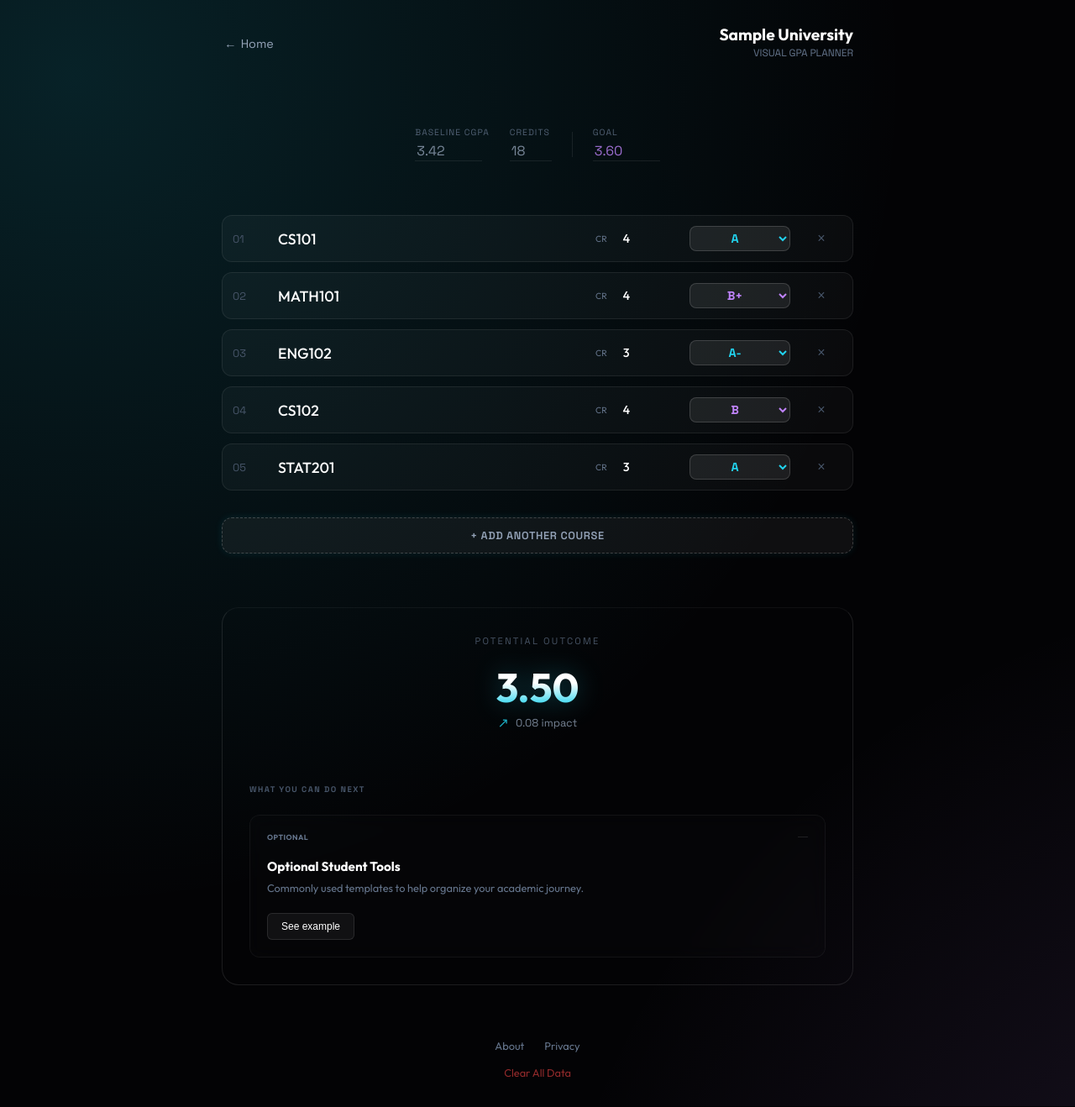
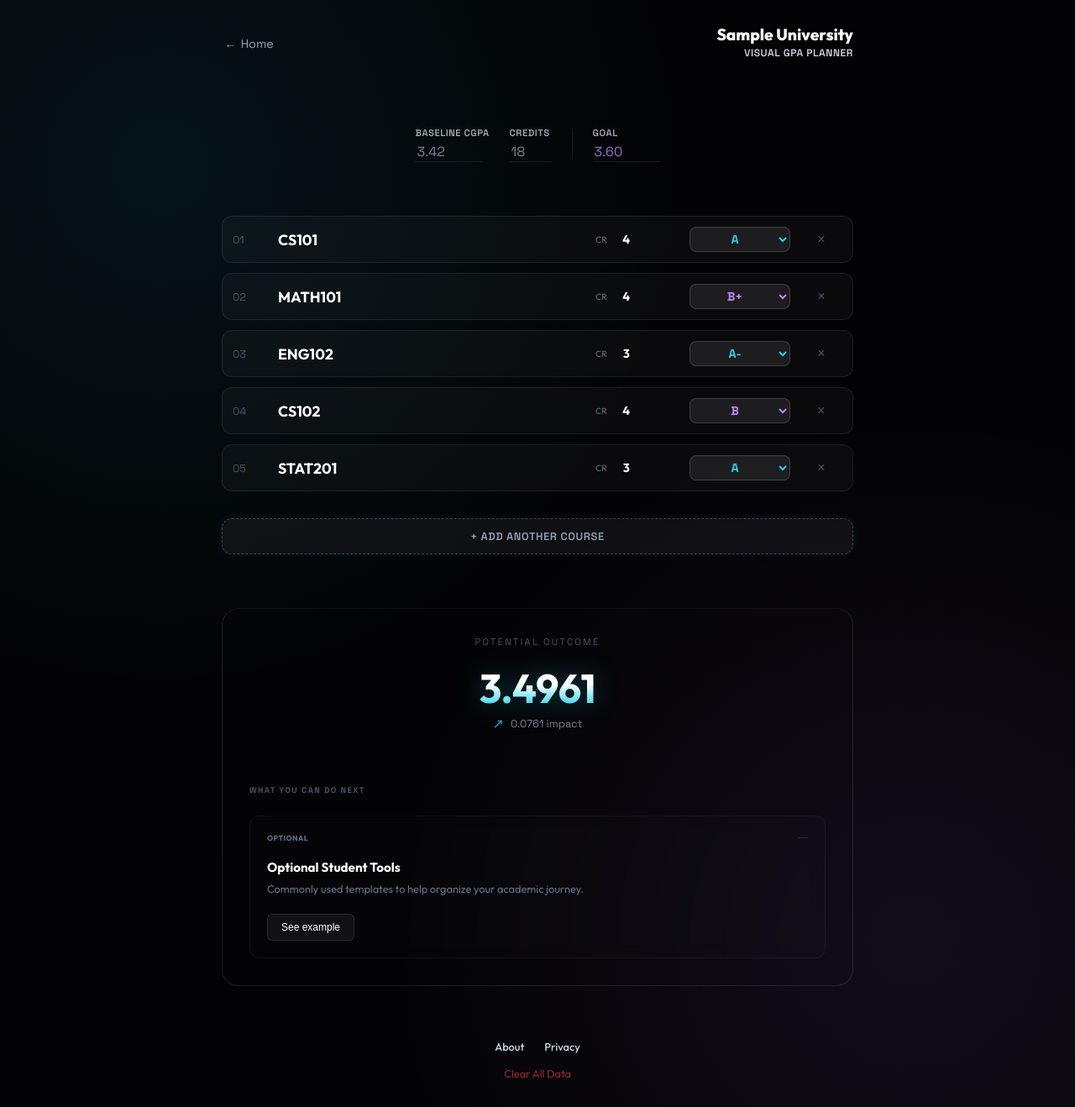
Before and after one commit to huiqing990905/visual-gpa, a Next.js app: page /__sample__ in a window 1280 px wide. Shown: the whole page at 84% size. Built offline with nearby package versions, Linux system fonts and the light colour scheme.

Commit message:
feat: enhance UI with high contrast text, 4-decimal precision, and simplified background

```diff
--- a/app/[uni]/WorkspaceClient.tsx
+++ b/app/[uni]/WorkspaceClient.tsx
@@ -394,15 +394,15 @@ export default function Workspace() {
                 </button>
 
                 <div style={{ textAlign: 'right' }}>
-                    <div style={{ fontFamily: 'var(--font-display)', fontWeight: 700, fontSize: '1.2rem', color: 'white', lineHeight: 1 }}>{currentUni.name}</div>
-                    <div style={{ fontFamily: 'var(--font-tech)', fontSize: '0.75rem', color: '#64748b', marginTop: '0.25rem' }}>VISUAL GPA PLANNER</div>
+                    <div style={{ fontFamily: 'var(--font-display)', fontWeight: 800, fontSize: '1.2rem', color: 'white', lineHeight: 1, textShadow: '0 2px 4px rgba(0,0,0,0.5)' }}>{currentUni.name}</div>
+                    <div style={{ fontFamily: 'var(--font-tech)', fontSize: '0.75rem', color: '#cbd5e1', marginTop: '0.25rem', fontWeight: 600, letterSpacing: '0.05em' }}>VISUAL GPA PLANNER</div>
                 </div>
             </header>
 
             {/* 2. Context Inputs (Subdued / Parameters) */}
             <div className="context-bar" style={{ background: 'transparent', border: 'none', padding: '1rem 0', gap: '1.5rem', opacity: 0.8 }}>
                 <div className="context-input-group">
-                    <span className="context-label" style={{ fontSize: '0.65rem', color: '#64748b' }}>Baseline CGPA</span>
+                    <span className="context-label" style={{ fontSize: '0.7rem', color: '#cbd5e1', fontWeight: 600, letterSpacing: '0.05em' }}>Baseline CGPA</span>
                     <input
                         className="context-input"
                         placeholder="—"
@@ -412,7 +412,7 @@ export default function Workspace() {
                     />
                 </div>
                 <div className="context-input-group">
-                    <span className="context-label" style={{ fontSize: '0.65rem', color: '#64748b' }}>Credits</span>
+                    <span className="context-label" style={{ fontSize: '0.7rem', color: '#cbd5e1', fontWeight: 600, letterSpacing: '0.05em' }}>Credits</span>
                     <input
                         className="context-input"
                         placeholder="—"
@@ -423,7 +423,7 @@ export default function Workspace() {
                 </div>
                 <div style={{ width: '1px', height: '30px', background: 'rgba(255,255,255,0.1)' }}></div>
                 <div className="context-input-group">
-                    <span className="context-label" style={{ fontSize: '0.65rem', color: '#64748b' }}>Goal</span>
+                    <span className="context-label" style={{ fontSize: '0.7rem', color: '#cbd5e1', fontWeight: 600, letterSpacing: '0.05em' }}>Goal</span>
                     <input
                         className="context-input"
                         placeholder="—"
@@ -443,7 +443,7 @@ export default function Workspace() {
                         <div style={{ fontSize: '1.5rem', fontWeight: 600, color: 'white', marginBottom: '1rem' }}>
                             {isMaxState ? "You've reached perfection." : "Let's plan your next semester."}
                         </div>
-                        <p style={{ color: '#94a3b8', marginBottom: '2rem', maxWidth: '400px', margin: '0 auto 2rem' }}>
+                        <p style={{ color: '#cbd5e1', marginBottom: '2rem', maxWidth: '400px', margin: '0 auto 2rem', lineHeight: '1.6', fontSize: '0.95rem' }}>
                             {isMaxState ? "Try experimenting with 'What If' scenarios." : "Add courses to see how they impact your CGPA in real-time."}
                         </p>
                         <button onClick={handleAddCourse} className="btn-primary">
@@ -503,12 +503,12 @@ export default function Workspace() {
 
                         <div className={`gpa-hero ${diff < 0 ? 'trending-neutral' : ''}`} style={{ fontSize: '3rem', marginBottom: '0.5rem', fontWeight: 600, color: 'white' }}>
                             {/* Use standard text for numbers to reduce "score" feel */}
-                            {result.cgpa > 0 ? result.cgpa.toFixed(2) : "—"}
+                            {result.cgpa > 0 ? result.cgpa.toFixed(4) : "—"}
                         </div>
 
                         <div style={{ display: 'flex', alignItems: 'center', justifyContent: 'center', gap: '0.5rem', marginBottom: '2rem', opacity: 0.8 }}>
                             <span style={{ color: trendColor, fontSize: '1rem' }}>{arrowSymbol}</span>
-                            <span style={{ color: '#94a3b8', fontFamily: 'var(--font-tech)', fontSize: '0.8rem' }}>{Math.abs(diff).toFixed(2)} impact</span>
+                            <span style={{ color: '#94a3b8', fontFamily: 'var(--font-tech)', fontSize: '0.8rem' }}>{Math.abs(diff).toFixed(4)} impact</span>
                         </div>
 
 
@@ -529,9 +529,9 @@ export default function Workspace() {
             {/* Footer Items */}
             <footer style={{ marginTop: '4rem', paddingBottom: '2rem', textAlign: 'center', fontSize: '0.8rem', color: '#64748b' }}>
                 <div style={{ display: 'flex', justifyContent: 'center', gap: '1.5rem', marginBottom: '1rem' }}>
-                    <span style={{ cursor: 'pointer' }} onClick={() => setShowAboutModal(true)}>About</span>
-                    <span style={{ cursor: 'pointer' }} onClick={() => setShowLegalModal(true)}>Privacy</span>
-                    {isCustomMode && <span style={{ cursor: 'pointer' }} onClick={() => setShowConfigModal(true)}>Config</span>}
+                    <span style={{ cursor: 'pointer', color: '#cbd5e1', fontWeight: 500 }} onClick={() => setShowAboutModal(true)}>About</span>
+                    <span style={{ cursor: 'pointer', color: '#cbd5e1', fontWeight: 500 }} onClick={() => setShowLegalModal(true)}>Privacy</span>
+                    {isCustomMode && <span style={{ cursor: 'pointer', color: '#cbd5e1', fontWeight: 500 }} onClick={() => setShowConfigModal(true)}>Config</span>}
                 </div>
                 {courses.length > 0 && (
                     <div onClick={() => setShowClearConfirm(true)} style={{ color: '#ef4444', cursor: 'pointer', marginTop: '1rem', opacity: 0.6 }}>
--- a/app/globals.css
+++ b/app/globals.css
@@ -90,13 +90,15 @@ body {
   font-family: var(--font-display);
   overflow-x: hidden;
   min-height: 100vh;
-  /* Aurora Background */
+  /* Aurora Background - Simplified */
   background:
-    radial-gradient(circle at 10% 10%, rgba(34, 211, 238, 0.15) 0%, transparent 40%),
-    radial-gradient(circle at 90% 90%, rgba(192, 132, 252, 0.15) 0%, transparent 40%),
+    radial-gradient(circle at 15% 15%, rgba(34, 211, 238, 0.08) 0%, transparent 40%),
+    radial-gradient(circle at 85% 85%, rgba(192, 132, 252, 0.08) 0%, transparent 40%),
     #030305;
-  background-size: 150% 150%;
-  animation: auroraDrift 20s infinite alternate ease-in-out;
+  background-size: 100% 100%;
+  /* Static size to reduce motion perception */
+  animation: none;
+  /* Stop the drift for a calmer feel */
 }
 
 @keyframes auroraDrift {
@@ -196,15 +198,18 @@ body {
 .step-label {
   font-family: var(--font-tech);
   font-size: 0.65rem;
-  color: #f8fafc;
-  /* Pure White */
+  color: #fff;
+  /* Pure white for max clarity */
   letter-spacing: 0.2em;
   text-transform: uppercase;
   margin-bottom: 1rem;
   display: flex;
   align-items: center;
   gap: 0.5rem;
-  opacity: 0.8;
+  opacity: 0.9;
+  /* Increased from 0.8 */
+  text-shadow: 0 1px 2px rgba(0, 0, 0, 0.5);
+  /* Lift off background */
 }
 
 .step-label::before {
@@ -254,13 +259,17 @@ body {
 /* Standard Label Tech */
 .label-tech {
   font-family: var(--font-tech);
-  font-size: 0.65rem;
-  color: #94a3b8;
-  /* Brighter Slate 400 */
+  font-size: 0.7rem;
+  /* Slightly larger */
+  font-weight: 600;
+  /* Bolder */
+  color: #cbd5e1;
+  /* Slate 300 - much brighter than 400 */
   text-transform: uppercase;
   letter-spacing: 0.1em;
   margin-bottom: 0.5rem;
   display: block;
+  text-shadow: 0 1px 2px rgba(0, 0, 0, 0.3);
 }
 
 .input-super {
@@ -284,8 +293,10 @@ body {
 }
 
 .input-super::placeholder {
-  color: rgba(255, 255, 255, 0.3);
+  color: rgba(255, 255, 255, 0.5);
+  /* Significantly more visible */
   font-size: 1.2rem;
+  font-weight: 500;
 }
 
 /* GUIDANCE TIP */
@@ -411,8 +422,10 @@ body {
   font-family: var(--font-display);
   font-size: 1.1rem;
   /* Larger text */
-  font-weight: 500;
+  font-weight: 600;
+  /* Bolder input text */
   width: 100%;
+  text-shadow: 0 1px 2px rgba(0, 0, 0, 0.5);
 }
 
 .input-ghost:focus {
@@ -430,8 +443,8 @@ body {
   background: rgba(255, 255, 255, 0.08);
   /* More visible BG */
   border: 1px solid rgba(255, 255, 255, 0.2);
-  color: #cbd5e1;
-  /* Brighter text (Slate-300) */
+  color: #e2e8f0;
+  /* Slate 200 - Very bright */
   font-family: var(--font-tech);
   font-size: 0.7rem;
   /* Larger font */
```
